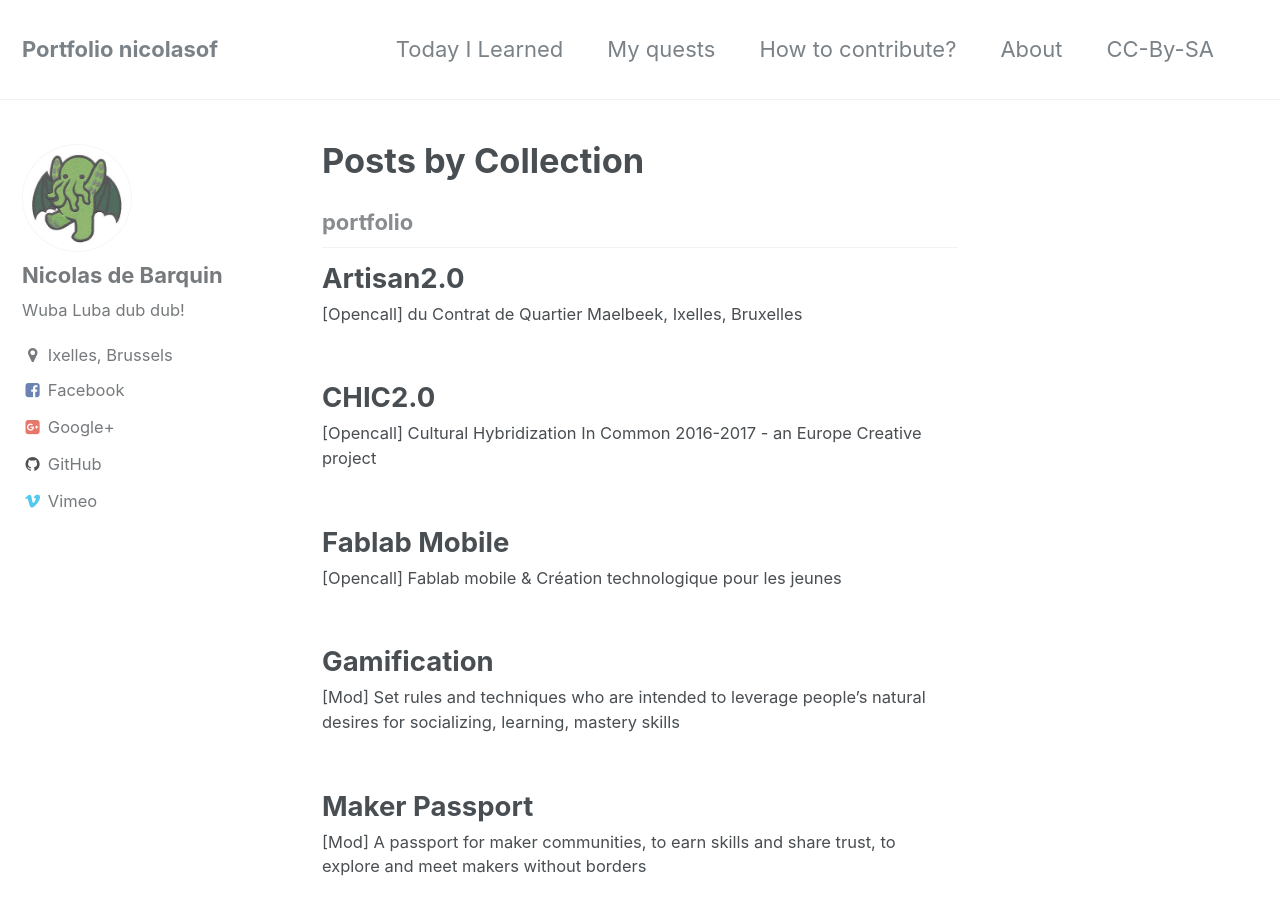
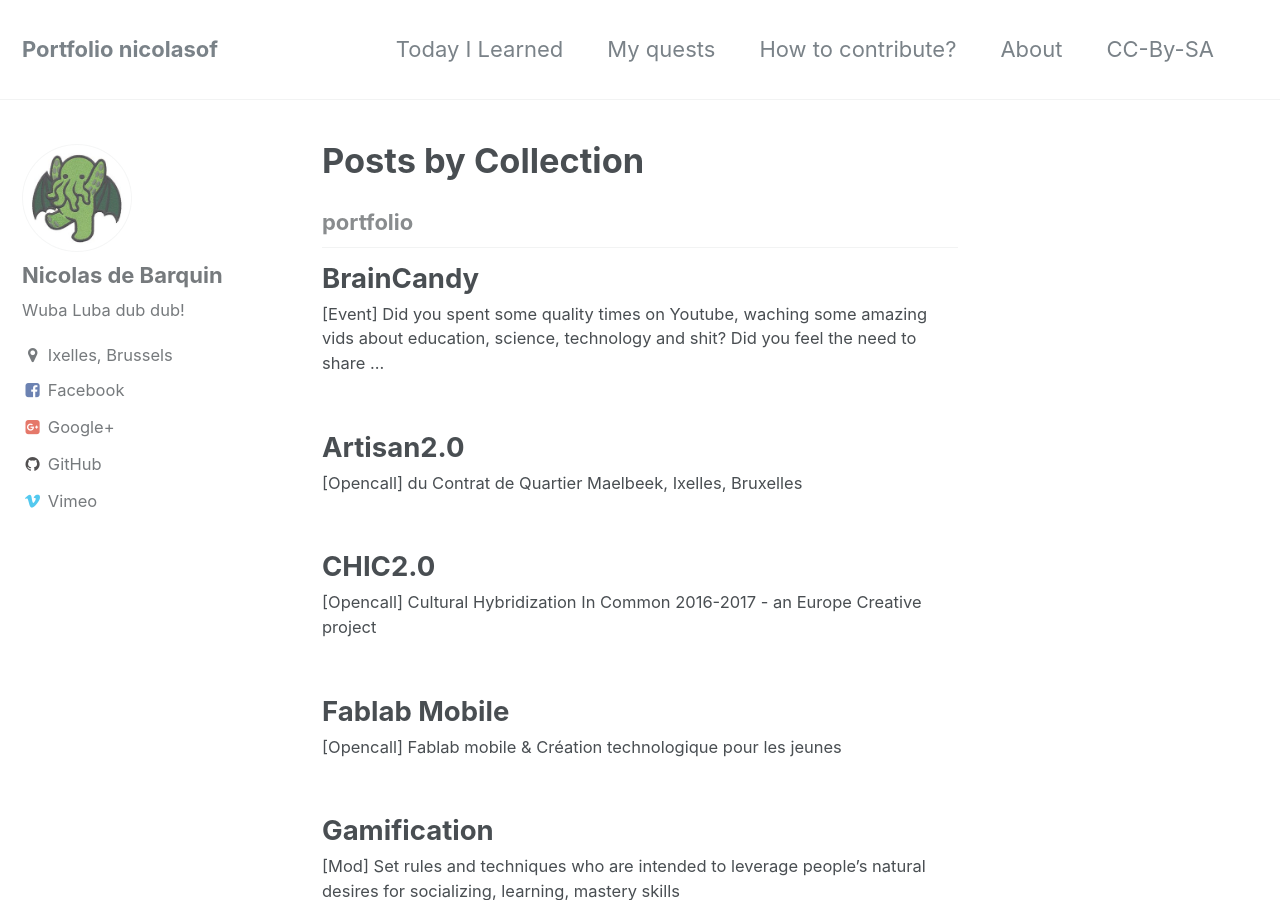
Before and after one commit to nicolasdb/nicolasdb.github.io, a Jekyll site: the page built from _pages/collection-archive.html, in a window 1280 px wide and 900 px high. Built offline with Jekyll 4.4.1, drawn with Linux system fonts in a browser that asks for light colours.

Commit message:
add braincandy quest

```diff
--- a/_pages/tag-archive.html
+++ b/_pages/tag-archive.html
@@ -20,6 +20,7 @@ les tags que j'utilise, en attendant de trouvre comment les lister automatiqueme
 3dPrint
 Android
 backoffice
+braincandy
 CNC
 contribute
 currency
--- /dev/null
+++ b/_portfolio/quest-BrainCandy.md
@@ -0,0 +1,37 @@
+---
+title: "BrainCandy"
+excerpt: "[Event] Did you spent some quality times on Youtube, waching some amazing vids about education, science, technology and shit? Did you feel the need to share the video? Maybe you felt alone in front of your PC. "
+header:
+  # image: /assets/images/portfolio/gami.jpg
+  teaser: /assets/images/portfolio/braincandy-th.jpg
+
+---
+### I like Youtube
+
+I spent so much time on front of the screen, discovering new channels on youtube, watching a lot of tv-series and movies, documentary, ...
+There is this time where I get so excited by what I just learn, It's so cool and awesome, I want to do it to, I want to share and talk about it with others... but I'm home alone.
+Internet is great, we can access to so much.
+But it's still a lonely process.
+I wanted to create this moment, where we can share these video, watch them together and talk about them.
+
+## What and Why BrainCandy?
+
+As I stand out here in the wonders of the unknown at Hadley, I sort of realize there’s a fundamental truth to our nature, Man must explore . . . and this is exploration at its greatest.
+We are all connected; To each other, biologically. To the earth, chemically. To the rest of the universe atomically.
+
+{% include gallery caption="This is a sample gallery to go along with this case study." %}
+
+Houston, Tranquillity Base here. The Eagle has landed.
+As we got further and further away, it [the Earth] diminished in size. Finally it shrank to the size of a marble, the most beautiful you can imagine. That beautiful, warm, living object looked so fragile, so delicate, that if you touched it with a finger it would crumble and fall apart. Seeing this has to change a man.
+---
+### Posts linked to this quest
+<ul class="posts">
+{% for post in site.tags.braincandy limit: 20 %}  <!-- change the name after site.tags.***** to select the tag -->
+  <div class="post_info">
+    <li>
+         <a href="{{ post.url }}">{{ post.title }}</a>
+         <span>({{ post.date | date:"%Y-%m-%d" }})</span>
+    </li>
+    </div>
+  {% endfor %}
+</ul>
```
Also changed, not shown: assets/images/portfolio/braincandy-th.jpg (added), assets/images/portfolio/braincandy.jpeg (added), assets/images/post/boxes-th.jpg (added).
